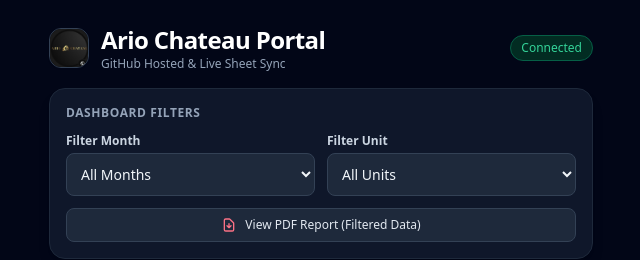
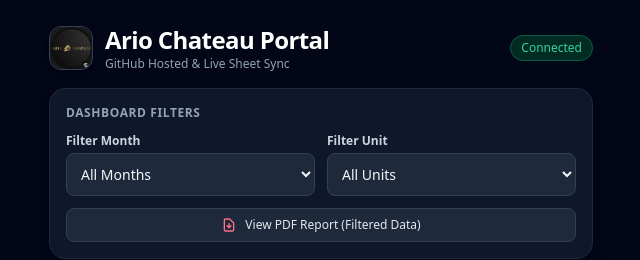
Before and after one commit to Ali-Sabour/ario-chateau, a plain HTML site: page index.html in a window 1280 px wide. Shown: the top 260 px of the page, 319-959 px from the left. Drawn offline with nearby package versions, Linux system fonts and the light colour scheme; no server answers.

Commit message:
Update logo image size and error handling

```diff
--- a/index.html
+++ b/index.html
@@ -4,7 +4,7 @@
   <base target="_top">
   <meta name="viewport" content="width=device-width, initial-scale=1.0">
   <script src="https://cdn.tailwindcss.com"></script>
-  <!-- PWA & Native App Meta Tags with your custom logo -->
+  <!-- PWA & Native App Meta Tags -->
   <meta name="apple-mobile-web-app-capable" content="yes">
   <meta name="apple-mobile-web-app-status-bar-style" content="black-translucent">
   <meta name="apple-mobile-web-app-title" content="Ario Chateau">
@@ -16,7 +16,8 @@
   <div class="max-w-md mx-auto p-4 sm:max-w-xl pb-12">
     <header class="mb-4 mt-2 flex justify-between items-center">
       <div class="flex items-center gap-3">
-        <img src="logo.png" alt="Logo" class="w-10 h-10 rounded-xl object-cover border border-slate-700 shadow-sm">
+        <img src="logo.png" alt="Logo" class="w-11 h-11 rounded-xl object-cover border border-slate-700 shadow-md bg-slate-900" onerror="this.style.display='none'; this.nextElementSibling.style.display='flex';">
+        <div class="w-11 h-11 rounded-xl bg-slate-800 border border-slate-700 flex items-center justify-center font-bold text-blue-400 shadow-sm" style="display:none;">AC</div>
         <div>
           <h1 class="text-2xl font-bold text-white tracking-tight">Ario Chateau Portal</h1>
           <p class="text-xs text-slate-400">GitHub Hosted & Live Sheet Sync</p>
```
